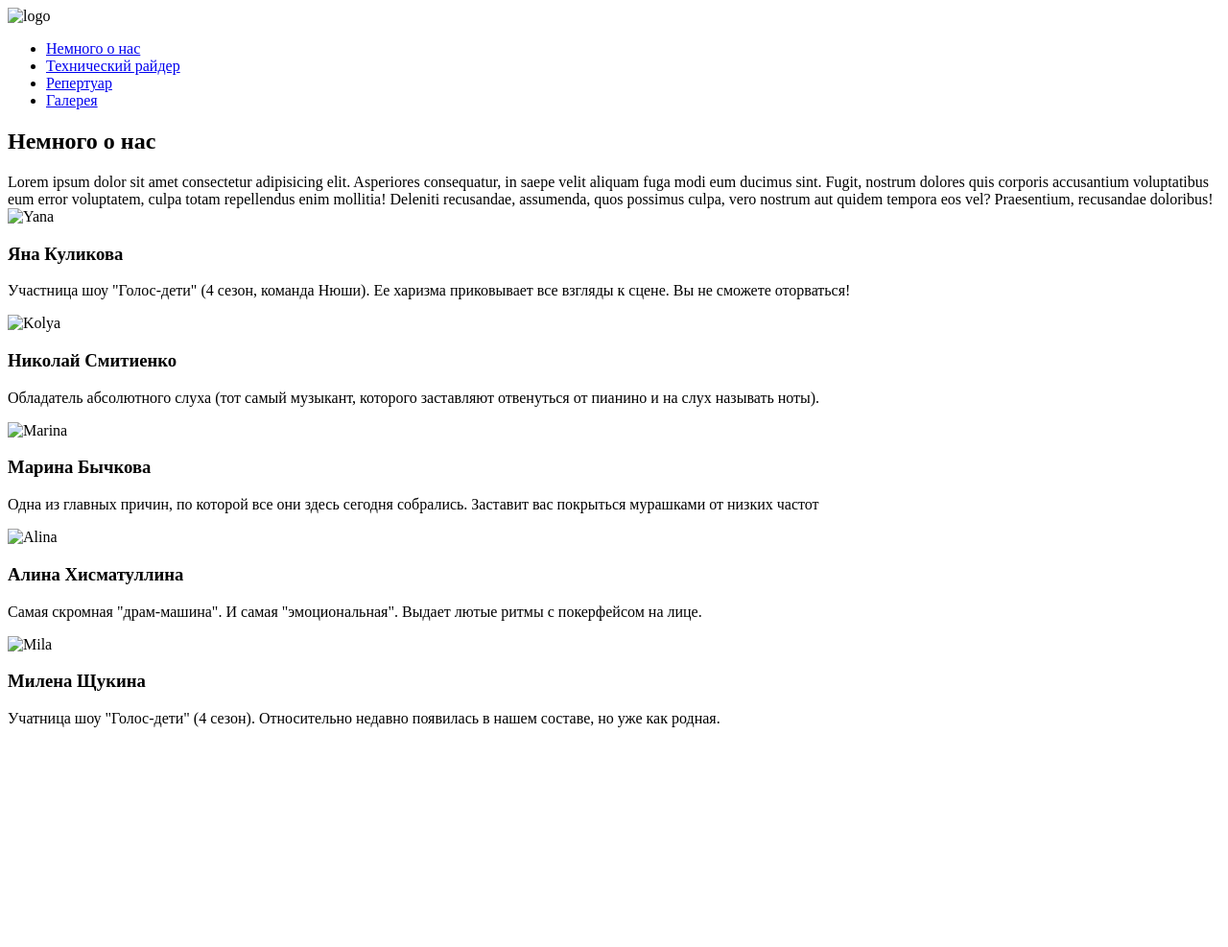
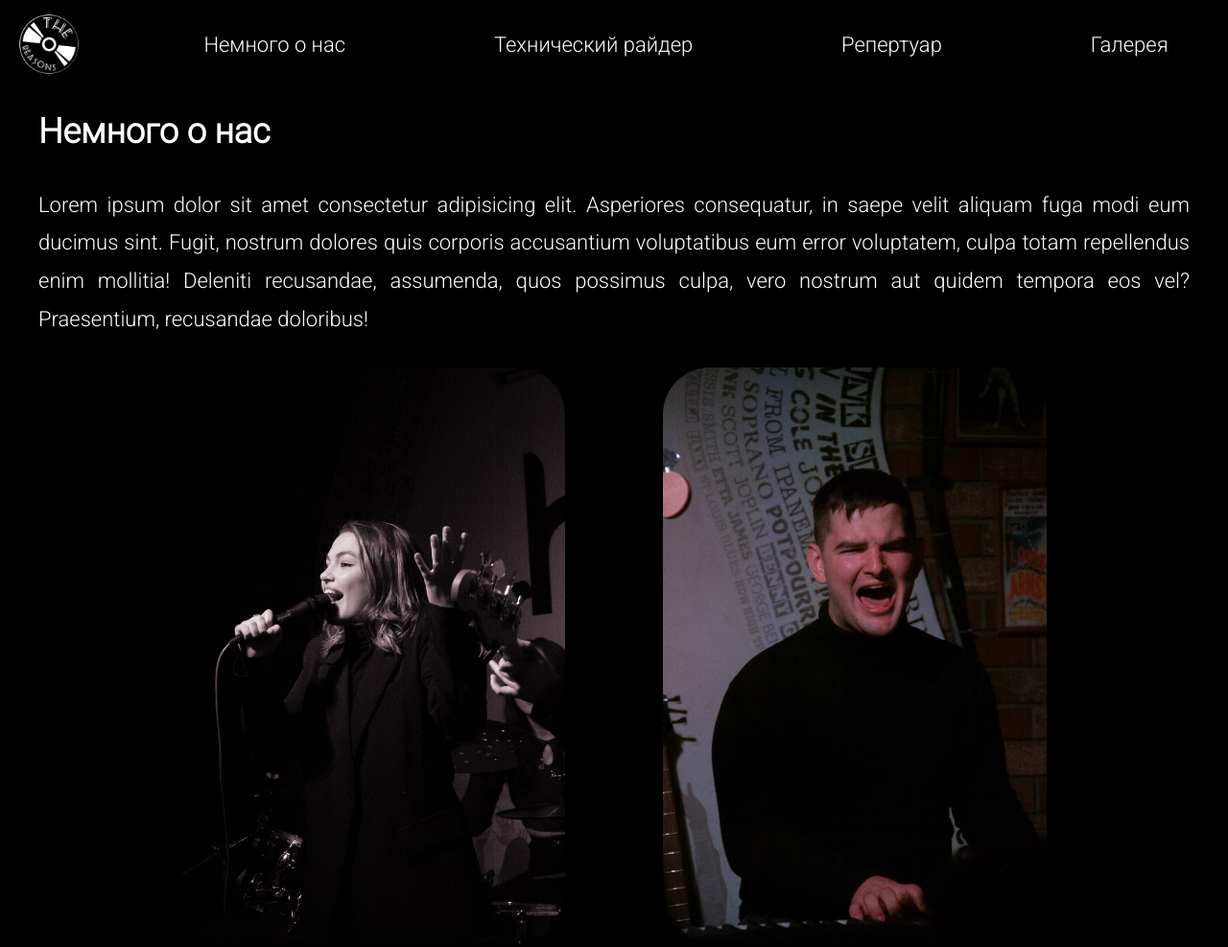
Before and after one commit to Marrinka/The-Reasons-band, a plain HTML site: page index.html in a window 1280 px wide. Shown: the top 987 px of the page at 96% size. Before the commit the page ends 800 px from the top, so only its background shows below. Drawn offline with Linux system fonts and the light colour scheme; the site is published under a folder, as on GitHub Pages, so addresses that start at the root find nothing.

Commit message:
changes with slash

```diff
--- a/gallery.html
+++ b/gallery.html
@@ -5,21 +5,19 @@
     <meta http-equiv="X-UA-Compatible" content="IE=edge">
     <meta name="viewport" content="width=device-width, initial-scale=1.0">
     <title>The Reasons</title>
-    <link rel="icon" type = "png" href="logo-round.png">
-    <link rel="stylesheet" href="/css/style.css">
-    <link rel="stylesheet" href="/css/header.css">
-    <link rel="stylesheet" href="/css/gallery.css">
+    <link rel="icon" type = "png" href="resources/logo-round.png">
+    <link rel="stylesheet" href="css/style.css">
+    <link rel="stylesheet" href="css/header.css">
+    <link rel="stylesheet" href="css/gallery.css">
     <link rel="stylesheet" href="https://cdn.jsdelivr.net/gh/fancyapps/fancybox@3.5.7/dist/jquery.fancybox.min.css" />
     <link rel="preconnect" href="https://fonts.googleapis.com">
     <link rel="preconnect" href="https://fonts.gstatic.com" crossorigin>
     <link href="https://fonts.googleapis.com/css2?family=Roboto:wght@100;300&display=swap" rel="stylesheet">
 </head>
 <body>
-    <script src="https://cdn.jsdelivr.net/npm/jquery@3.4.1/dist/jquery.min.js"></script>
-    <script src="https://cdn.jsdelivr.net/gh/fancyapps/fancybox@3.5.7/dist/jquery.fancybox.min.js"></script>
     <div class="container">
         <header class="header">
-            <img src="/resources/logo-round.png" alt="logo" class="header-logo">
+            <img src="resources/logo-round.png" alt="logo" class="header-logo">
             <nav class="nav">
                 <ul class="header-list">
                     <!-- <li><a href="main.html">Главная</a></li> -->
@@ -80,6 +78,7 @@
 
         </footer>
     </div>
-
+    <script src="https://cdn.jsdelivr.net/npm/jquery@3.4.1/dist/jquery.min.js"></script>
+    <script src="https://cdn.jsdelivr.net/gh/fancyapps/fancybox@3.5.7/dist/jquery.fancybox.min.js"></script>
 </body>
 </html>
--- a/index.html
+++ b/index.html
@@ -5,10 +5,10 @@
     <meta http-equiv="X-UA-Compatible" content="IE=edge">
     <meta name="viewport" content="width=device-width, initial-scale=1.0">
     <title>The Reasons</title>
-    <link rel="icon" type = "png" href="logo-round.png">
-    <link rel="stylesheet" href="/css/style.css">
-    <link rel="stylesheet" href="/css/header.css">
-    <link rel="stylesheet" href="/css/self.css">
+    <link rel="icon" type = "png" href="resources/logo-round.png">
+    <link rel="stylesheet" href="css/style.css">
+    <link rel="stylesheet" href="css/header.css">
+    <link rel="stylesheet" href="css/self.css">
     <link rel="preconnect" href="https://fonts.googleapis.com">
     <link rel="preconnect" href="https://fonts.gstatic.com" crossorigin>
     <link href="https://fonts.googleapis.com/css2?family=Roboto:wght@100;300&display=swap" rel="stylesheet">
@@ -16,7 +16,7 @@
 <body>
     <div class="container">
         <header class="header">
-            <img src="/resources/logo-round.png" alt="logo" class="header-logo">
+            <img src="resources/logo-round.png" alt="logo" class="header-logo">
             <nav class="nav">
                 <ul class="header-list">
                     <!-- <li><a href="main.html">Главная</a></li> -->
@@ -35,7 +35,7 @@
                 </div>
                 <div class="cards">
                     <div class="card">
-                        <img src="/resources/yana.jpg" alt="Yana">
+                        <img src="resources/yana.jpg" alt="Yana">
                         <div class="text-card">
                             <div class="self-inf">
                                 <h3>Яна Куликова</h3>
@@ -44,7 +44,7 @@
                         </div>
                     </div>
                     <div class="card">
-                        <img src="/resources/kolya.jpg" alt="Kolya">
+                        <img src="resources/kolya.jpg" alt="Kolya">
                         <div class="text-card">
                             <div class="self-inf">
                                 <h3>Николай Смитиенко</h3>
@@ -53,7 +53,7 @@
                         </div>
                     </div>
                     <div class="card">
-                        <img src="/resources/marina.jpg" alt="Marina">
+                        <img src="resources/marina.jpg" alt="Marina">
                         <div class="text-card">
                             <div class="self-inf">
                                 <h3>Марина Бычкова</h3>
@@ -62,7 +62,7 @@
                         </div>
                     </div>
                     <div class="card">
-                        <img src="/resources/alina.jpg" alt="Alina">
+                        <img src="resources/alina.jpg" alt="Alina">
                         <div class="text-card">
                             <div class="self-inf">
                                 <h3>Алина Хисматуллина</h3>
@@ -71,7 +71,7 @@
                         </div>
                     </div>
                     <div class="card">
-                        <img src="/resources/mila.jpg" alt="Mila">
+                        <img src="resources/mila.jpg" alt="Mila">
                         <div class="text-card">
                             <div class="self-inf">
                                 <h3>Милена Щукина</h3>
```
Also changed, not shown: main.html (+5 -5 lines), repertoire.html (+2 -2 lines), rider.html (+5 -5 lines).
